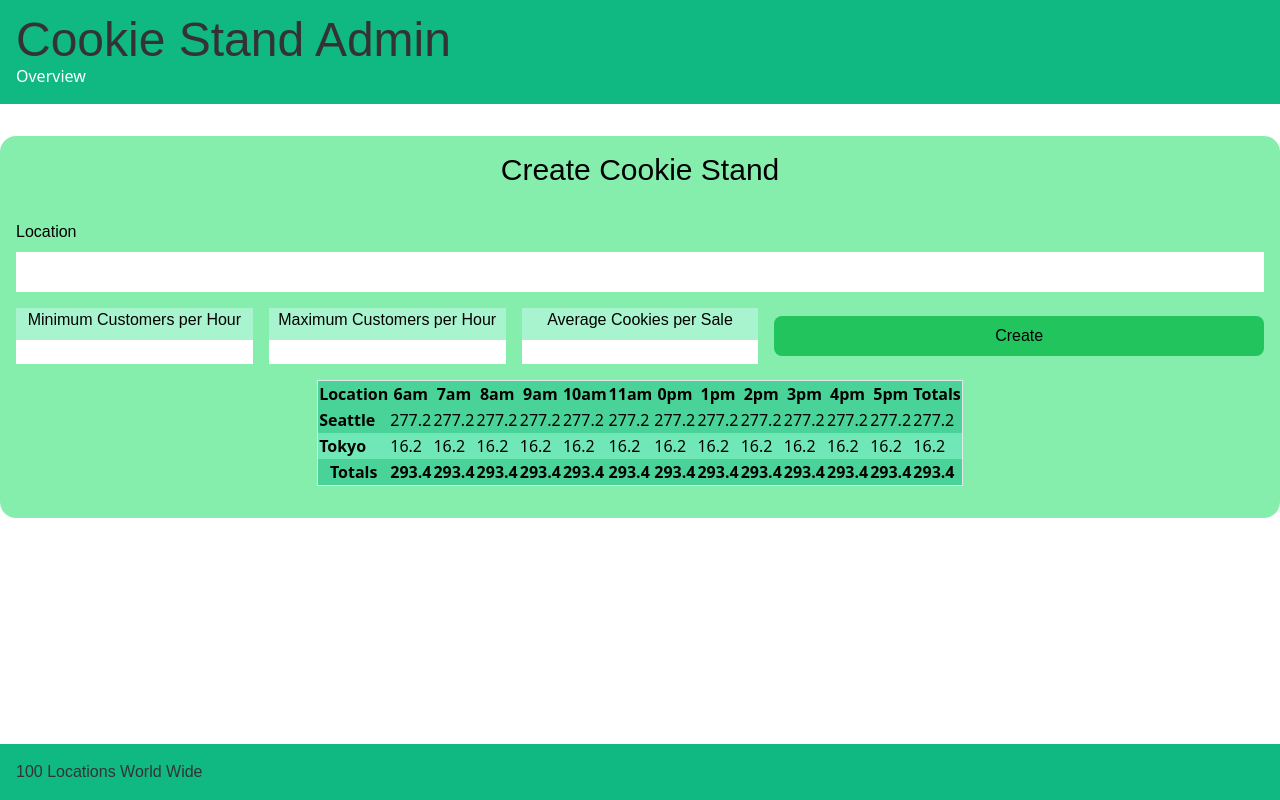
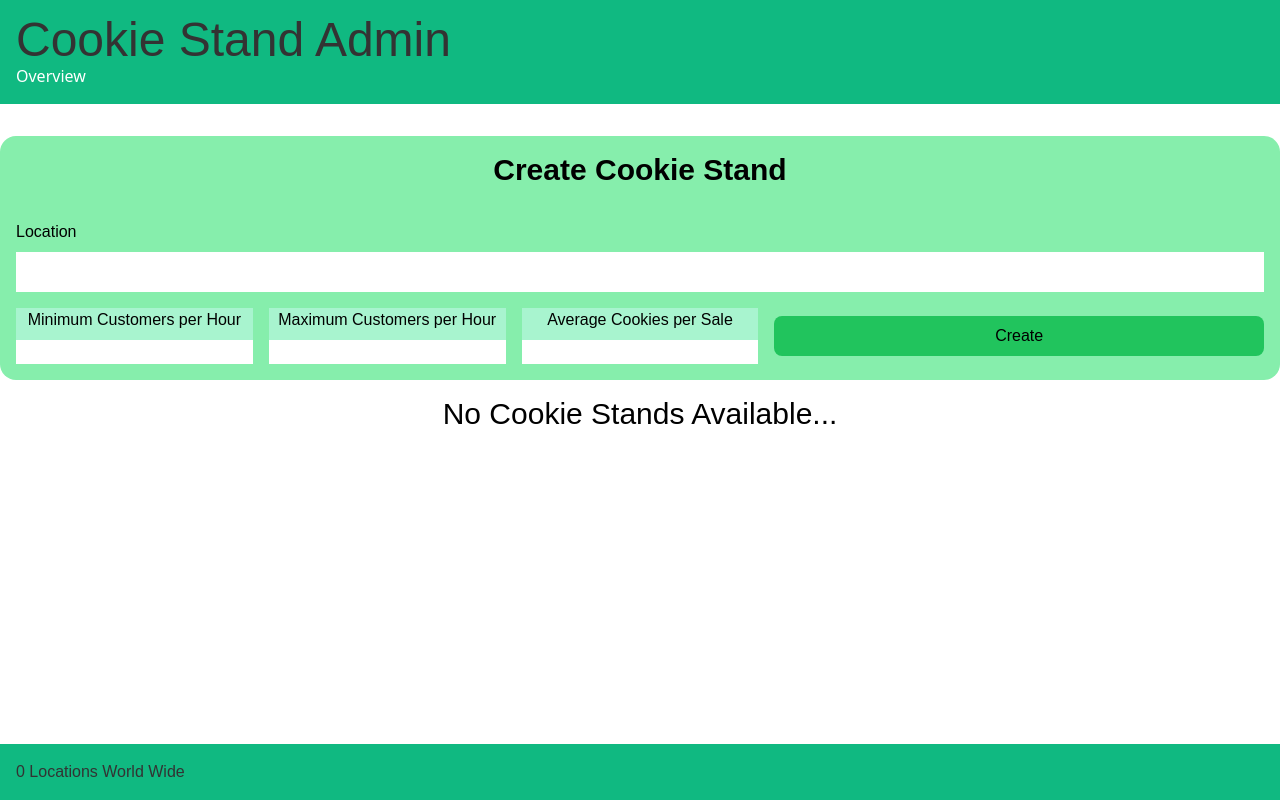
Before and after one commit to iAmAndrewCarroll/cookie-stand-admin, a Next.js app: page / in a window 1280 px wide. Built offline with nearby package versions, Linux system fonts and the light colour scheme.

Commit message:
we got a table

```diff
--- a/components/CookieStandAdmin.js
+++ b/components/CookieStandAdmin.js
@@ -1,16 +1,24 @@
-import { useState } from "react";
-import Header from "@/components/Header";
-import Head from "@/components/Head";
-import Footer from "@/components/Footer";
-import Main from "@/components/Main";
+import React, { useState } from 'react';
+import { hours } from './data'; // Make sure to import 'hours' correctly
 
-export default function CookieStandAdmin({ locations = 100 }) {
+import Header from './Header';
+import Head from './Head';
+import Footer from './Footer';
+import Main from './Main';
+
+export default function CookieStandAdmin() {
+  const [cookieStandData, setCookieStandData] = useState([]);
+
+  const handleFormSubmit = (formData) => {
+    setCookieStandData([...cookieStandData, formData]);
+  };
+
   return (
     <div>
       <Head />
       <Header />
-      <Main />
-      <Footer locations={locations} />
+      <Main onFormSubmit={handleFormSubmit} data={cookieStandData} />
+      <Footer locations={cookieStandData.length} />
     </div>
   );
 }
--- a/components/Main.js
+++ b/components/Main.js
@@ -1,35 +1,26 @@
-import React, { useState } from 'react';
+import React from 'react';
 import CreateForm from './CreateForm';
 import ReportTable from './ReportTable';
 
-export default function Main() {
-  const [tableData, setTableData] = useState([
-    // Initial data (you can remove this if you want to start with an empty table)
-    {
-      location: 'Seattle',
-      minCust: 23,
-      maxCust: 65,
-      avgCookie: 6.3,
-    },
-    {
-      location: 'Tokyo',
-      minCust: 3,
-      maxCust: 24,
-      avgCookie: 1.2,
-    },
-  ]);
+export default function Main({ onFormSubmit, data }) {
+  return (
+    <>
+      <div className="container p-4 mx-auto">
+        <h2 className="mb-4 text-3xl font-bold text-center" style={{ fontFamily: 'Arial' }}>
+          Create Cookie Stand
+        </h2>
+        <CreateForm onFormSubmit={onFormSubmit} />
+      </div>
 
-  // Function to handle form submission and update the table data
-  const handleFormSubmit = (newEntry) => {
-    setTableData((prevData) => [...prevData, newEntry]);
-  };
-
-  return (
-    <div className="container p-4 mx-auto">
-      <h2 className="mb-4 text-3xl text-center" style={{ fontFamily: 'Arial' }}>Create Cookie Stand</h2>
-      {/* Pass the handleFormSubmit function as the onFormSubmit prop */}
-      <CreateForm onFormSubmit={handleFormSubmit} />
-      <ReportTable data={tableData} />
-    </div>
+      {/* Render the table only if there is data */}
+      {data.length > 0 ? (
+        <ReportTable data={data} />
+      ) : (
+        // Show the "No Cookie Stands Available..." message when there is no data
+        <p className="mt-4 text-3xl text-center" style={{ fontFamily: 'Arial' }}>
+          No Cookie Stands Available...
+        </p>
+      )}
+    </>
   );
 }
--- a/components/ReportTable.js
+++ b/components/ReportTable.js
@@ -1,4 +1,5 @@
 import React from 'react';
+import { hours } from './data'; // Make sure to import 'hours' correctly
 
 export default function Table({ data }) {
   const hours = Array.from({ length: 13 }, (_, index) => {
```
